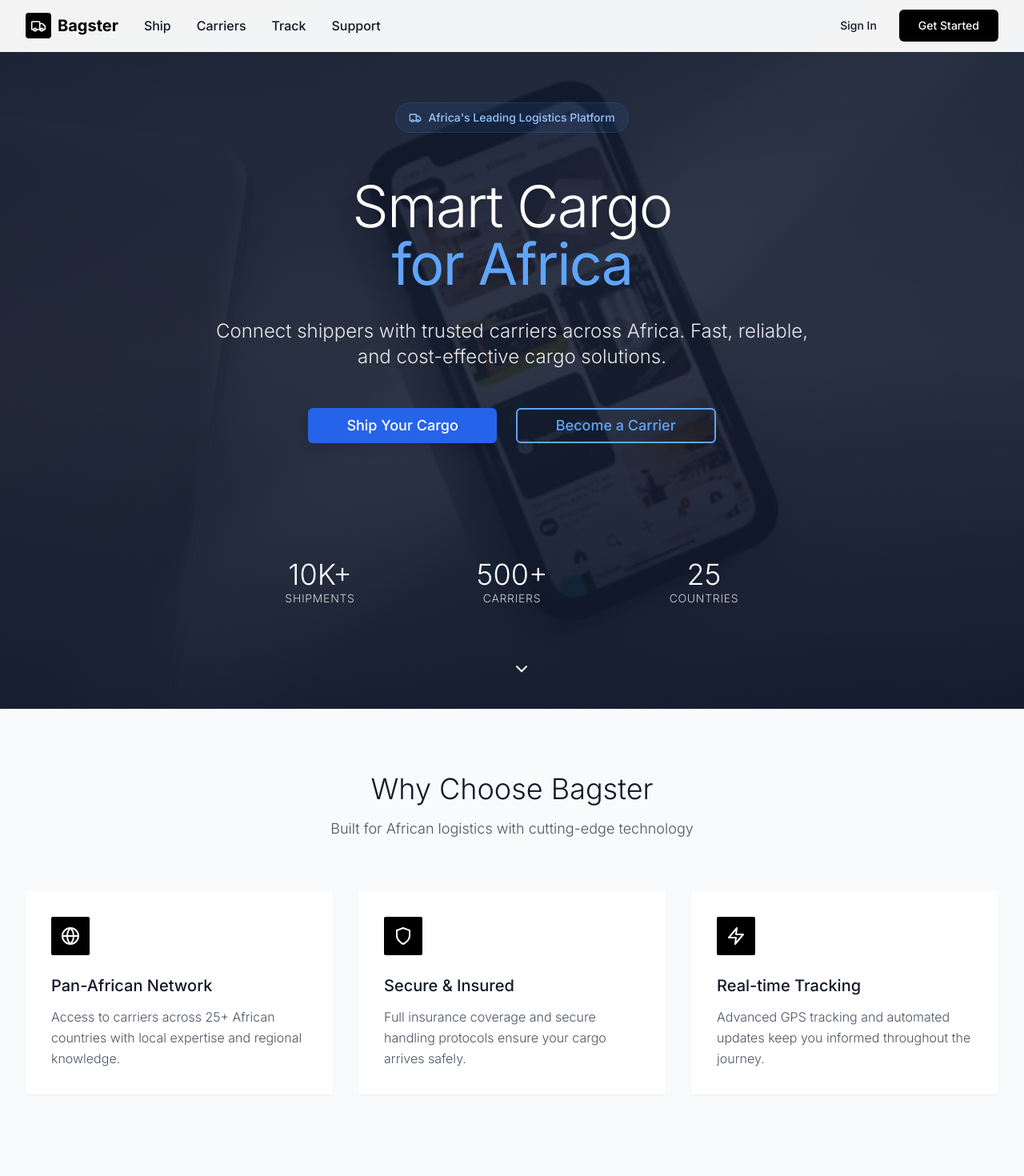
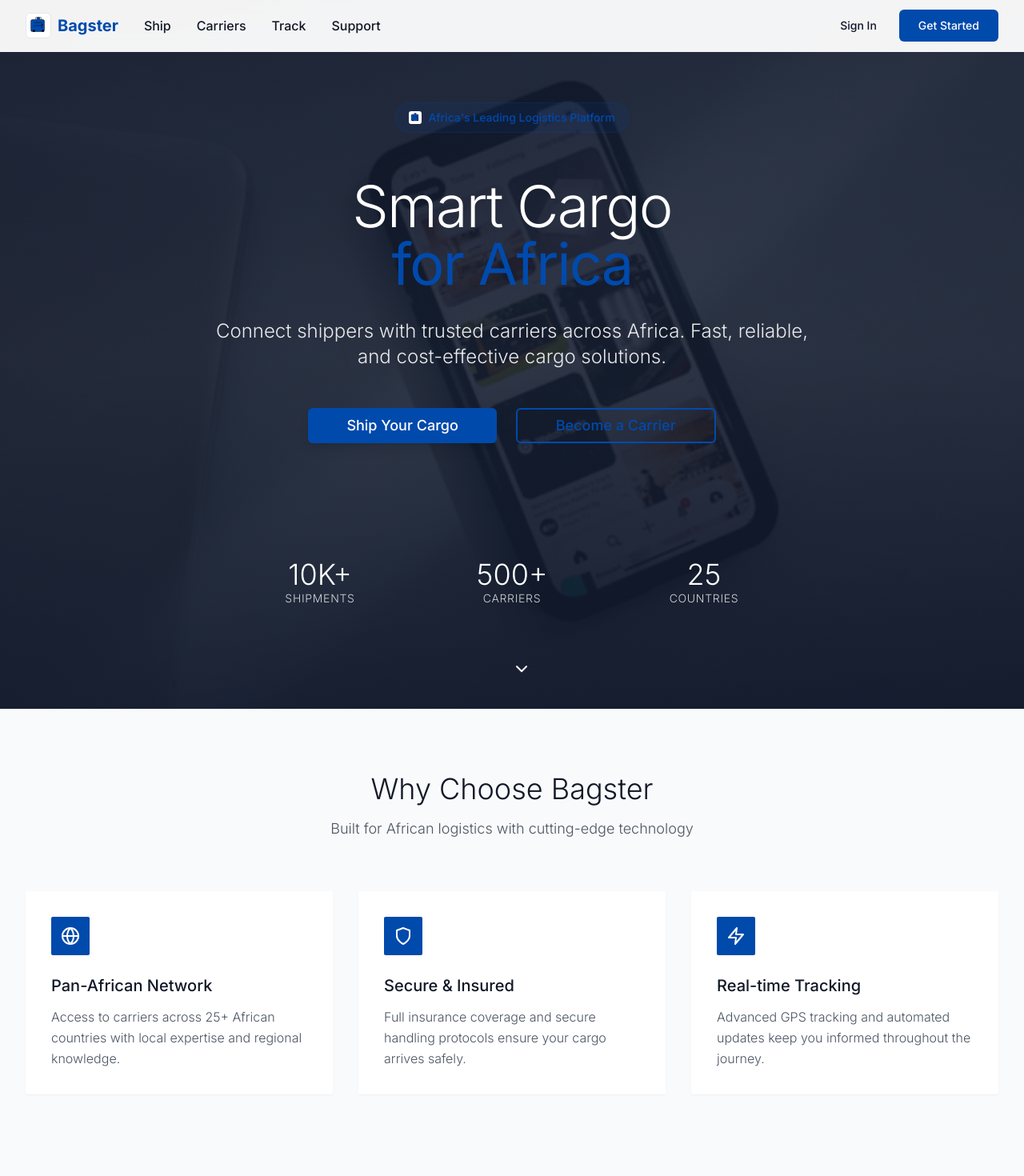
Before and after one commit to NubiagoProjects/Bagster, a Next.js app: page / in a window 1280 px wide. Shown: the top 1470 px of the page at 80% size. Built offline with nearby package versions, Linux system fonts and the light colour scheme.

Commit message:
Complete rebranding with new luggage icon, Esportica font, and brand colors #004aac

```diff
--- a/app/contact/page.tsx
+++ b/app/contact/page.tsx
@@ -128,7 +128,7 @@ export default function ContactPage() {
                   />
                 </div>
 
-                <button type="submit" className="bg-black text-white px-8 py-3 hover:bg-gray-800 transition-colors font-light group">
+                <button type="submit" className="bg-brand-primary text-white px-8 py-3 hover:bg-gray-800 transition-colors font-light group">
                   Send Message
                   <Send className="w-4 h-4 ml-2 group-hover:translate-x-1 transition-transform duration-200" />
                 </button>
--- a/app/faq/page.tsx
+++ b/app/faq/page.tsx
@@ -160,7 +160,7 @@ export default function FAQPage() {
           <Breadcrumb />
           <div className="text-center mb-16">
             <div className="flex items-center justify-center mb-8">
-              <div className="w-12 h-12 bg-black rounded flex items-center justify-center">
+              <div className="w-12 h-12 bg-brand-primary rounded flex items-center justify-center">
                 <HelpCircle className="w-6 h-6 text-white" />
               </div>
             </div>
@@ -206,7 +206,7 @@ export default function FAQPage() {
                       <div key={faqIndex} className="bg-white border border-gray-200 p-6">
                         <details className="group">
                           <summary className="flex items-center justify-between cursor-pointer">
-                            <h3 className="text-lg font-light text-gray-900 group-open:text-black">
+                            <h3 className="text-lg font-light text-gray-900 group-open:text-brand-primary">
                               {faq.question}
                             </h3>
                             <ChevronDown className="w-5 h-5 text-gray-400 group-open:rotate-180 transition-transform duration-200" />
--- a/app/help/page.tsx
+++ b/app/help/page.tsx
@@ -98,7 +98,7 @@ export default function HelpPage() {
           <Breadcrumb />
           <div className="text-center mb-16">
             <div className="flex items-center justify-center mb-8">
-              <div className="w-12 h-12 bg-black rounded flex items-center justify-center">
+              <div className="w-12 h-12 bg-brand-primary rounded flex items-center justify-center">
                 <BookOpen className="w-6 h-6 text-white" />
               </div>
             </div>
@@ -149,7 +149,7 @@ export default function HelpPage() {
                   <ul className="space-y-2">
                     {category.articles.map((article, articleIndex) => (
                       <li key={articleIndex}>
-                        <a href="/faq" className="text-gray-600 hover:text-black text-sm font-light transition-colors duration-200">
+                        <a href="/faq" className="text-gray-600 hover:text-brand-primary text-sm font-light transition-colors duration-200">
                           {article}
                         </a>
                       </li>
@@ -179,7 +179,7 @@ export default function HelpPage() {
               <div key={index} className="bg-white border border-gray-200 p-6">
                 <details className="group">
                   <summary className="flex items-center justify-between cursor-pointer">
-                    <h3 className="text-lg font-light text-gray-900 group-open:text-black">
+                    <h3 className="text-lg font-light text-gray-900 group-open:text-brand-primary">
                       {faq.question}
                     </h3>
                     <ChevronDown className="w-5 h-5 text-gray-400 group-open:rotate-180 transition-transform duration-200" />
--- a/app/layout.tsx
+++ b/app/layout.tsx
@@ -1,6 +1,7 @@
 import type { Metadata } from 'next'
 import { Inter } from 'next/font/google'
 import './globals.css'
+import '../styles/fonts.css'
 import { ToastProvider } from '@/components/ui/ToastContext'
 
 const inter = Inter({ subsets: ['latin'] })
--- a/app/page.tsx
+++ b/app/page.tsx
@@ -20,15 +20,15 @@ export default function HomePage() {
 
         <div className="relative z-10 container mx-auto px-6 py-32 text-center">
           <div className="mb-8">
-            <div className="inline-flex items-center px-4 py-2 rounded-full bg-blue-500/10 border border-blue-500/20 text-blue-300 text-sm font-medium mb-6">
-              <Truck className="w-4 h-4 mr-2" />
+            <div className="inline-flex items-center px-4 py-2 rounded-full bg-brand-primary/10 border border-brand-primary/20 text-brand-primary text-sm font-medium mb-6">
+              <Image src="/luggage-icon.svg" alt="Bagster" width={16} height={16} className="w-4 h-4 mr-2" />
               Africa's Leading Logistics Platform
             </div>
           </div>
 
           <h1 className="text-5xl lg:text-7xl font-light leading-tight tracking-tight mb-8">
             Smart Cargo
-            <span className="block font-normal text-blue-400">for Africa</span>
+            <span className="block font-normal text-brand-primary">for Africa</span>
           </h1>
           <p className="text-xl lg:text-2xl font-light max-w-3xl mx-auto leading-relaxed opacity-90 mb-12">
             Connect shippers with trusted carriers across Africa. Fast, reliable, and cost-effective cargo solutions.
@@ -36,12 +36,12 @@ export default function HomePage() {
 
           <div className="flex flex-col sm:flex-row gap-6 justify-center mb-16">
             <Link href="/shipments">
-              <Button size="lg" className="bg-blue-600 text-white hover:bg-blue-700 px-12 py-4 text-lg font-medium shadow-lg hover:shadow-xl transition-all duration-300">
+              <Button size="lg" className="bg-brand-primary text-white hover:bg-blue-700 px-12 py-4 text-lg font-medium shadow-lg hover:shadow-xl transition-all duration-300">
                 Ship Your Cargo
               </Button>
             </Link>
             <Link href="/register">
-              <Button variant="outline" size="lg" className="border-2 border-blue-400 text-blue-400 bg-transparent hover:bg-blue-400 hover:text-white px-12 py-4 text-lg font-medium transition-all duration-300">
+              <Button variant="outline" size="lg" className="border-2 border-brand-primary text-brand-primary bg-transparent hover:bg-brand-primary hover:text-white px-12 py-4 text-lg font-medium transition-all duration-300">
                 Become a Carrier
               </Button>
             </Link>
@@ -83,7 +83,7 @@ export default function HomePage() {
 
           <div className="grid md:grid-cols-3 gap-8">
             <div className="bg-white p-8 rounded-sm shadow-sm hover:shadow-md transition-shadow duration-200">
-              <div className="w-12 h-12 bg-black rounded-sm flex items-center justify-center mb-6">
+              <div className="w-12 h-12 bg-brand-primary rounded-sm flex items-center justify-center mb-6">
                 <Globe className="h-6 w-6 text-white" />
               </div>
               <h3 className="text-xl font-medium text-gray-900 mb-3">Pan-African Network</h3>
@@ -93,7 +93,7 @@ export default function HomePage() {
             </div>
 
             <div className="bg-white p-8 rounded-sm shadow-sm hover:shadow-md transition-shadow duration-200">
-              <div className="w-12 h-12 bg-black rounded-sm flex items-center justify-center mb-6">
+              <div className="w-12 h-12 bg-brand-primary rounded-sm flex items-center justify-center mb-6">
                 <Shield className="h-6 w-6 text-white" />
               </div>
               <h3 className="text-xl font-medium text-gray-900 mb-3">Secure & Insured</h3>
@@ -103,7 +103,7 @@ export default function HomePage() {
             </div>
 
             <div className="bg-white p-8 rounded-sm shadow-sm hover:shadow-md transition-shadow duration-200">
-              <div className="w-12 h-12 bg-black rounded-sm flex items-center justify-center mb-6">
+              <div className="w-12 h-12 bg-brand-primary rounded-sm flex items-center justify-center mb-6">
                 <Zap className="h-6 w-6 text-white" />
               </div>
               <h3 className="text-xl font-medium text-gray-900 mb-3">Real-time Tracking</h3>
@@ -230,10 +230,10 @@ export default function HomePage() {
           <div className="grid grid-cols-1 md:grid-cols-4 gap-8">
             <div className="space-y-4">
               <div className="flex items-center space-x-3">
-                <div className="w-10 h-10 bg-gradient-to-br from-amber-500 to-orange-500 rounded-lg flex items-center justify-center">
-                  <Truck className="w-6 h-6 text-black" />
+                <div className="w-10 h-10 bg-white rounded-lg flex items-center justify-center border border-gray-200">
+                  <Image src="/luggage-icon.svg" alt="Bagster" width={24} height={24} className="w-6 h-6" />
                 </div>
-                <span className="text-xl font-bold">Bagster</span>
+                <span className="text-xl font-brand font-bold text-brand-primary">Bagster</span>
               </div>
               <p className="text-slate-400 max-w-xs">
                 Africa's leading cargo marketplace connecting shippers with trusted carriers.
--- a/components/ui/HomepageHeader.tsx
+++ b/components/ui/HomepageHeader.tsx
@@ -2,8 +2,9 @@
 
 import { useState } from 'react'
 import Link from 'next/link'
-import { Menu, Truck } from 'lucide-react'
+import { Menu } from 'lucide-react'
 import { Button } from './Button'
+import Image from 'next/image'
 
 export default function HomepageHeader() {
   return (
@@ -12,10 +13,16 @@ export default function HomepageHeader() {
         <div className="flex justify-between items-center h-16">
           <div className="flex items-center space-x-8">
             <Link href="/" className="flex items-center space-x-2">
-              <div className="w-8 h-8 bg-black rounded flex items-center justify-center">
-                <Truck className="w-5 h-5 text-white" />
+              <div className="w-8 h-8 bg-white rounded-md border border-gray-200 flex items-center justify-center">
+                <Image
+                  src="/luggage-icon.svg"
+                  alt="Bagster Logo"
+                  width={32}
+                  height={32}
+                  className="w-8 h-8"
+                />
               </div>
-              <span className="text-xl font-bold text-black">Bagster</span>
+              <span className="text-xl font-brand font-bold text-brand-primary">Bagster</span>
             </Link>
             <div className="hidden md:flex space-x-8">
               <Link href="/shipments" className="text-gray-900 hover:text-gray-600 font-medium transition-colors">Ship</Link>
@@ -31,7 +38,7 @@ export default function HomepageHeader() {
               </Button>
             </Link>
             <Link href="/register">
-              <Button className="bg-black text-white hover:bg-gray-800 px-6">
+              <Button className="bg-brand-primary text-white hover:bg-blue-700 px-6">
                 Get Started
               </Button>
             </Link>
--- /dev/null
+++ b/styles/fonts.css
@@ -0,0 +1,37 @@
+/* Esportica Regular Font */
+@import url('https://fonts.googleapis.com/css2?family=Inter:wght@300;400;500;600;700&display=swap');
+
+/* Fallback to Inter if Esportica is not available */
+@font-face {
+  font-family: 'Esportica';
+  src: url('https://fonts.googleapis.com/css2?family=Inter:wght@400&display=swap');
+  font-weight: 400;
+  font-style: normal;
+  font-display: swap;
+}
+
+/* Brand typography classes */
+.brand-font {
+  font-family: 'Esportica', 'Inter', -apple-system, BlinkMacSystemFont, 'Segoe UI', 'Roboto', 'Oxygen', 'Ubuntu', 'Cantarell', sans-serif;
+  font-weight: 400;
+}
+
+.brand-text {
+  color: #004aac;
+}
+
+.brand-bg-primary {
+  background-color: #004aac;
+}
+
+.brand-bg-secondary {
+  background-color: #000000;
+}
+
+.brand-border-primary {
+  border-color: #004aac;
+}
+
+.brand-border-secondary {
+  border-color: #000000;
+}
--- a/tailwind.config.js
+++ b/tailwind.config.js
@@ -8,6 +8,10 @@ module.exports = {
   theme: {
     extend: {
       colors: {
+        'brand-primary': '#004aac',
+        'brand-secondary': '#000000',
+        'brand-blue': '#004aac',
+        'brand-black': '#000000',
         // Premium Blue Palette
         blue: {
           50: '#eff6ff',
@@ -108,6 +112,7 @@ module.exports = {
         },
       },
       fontFamily: {
+        'brand': ['Esportica', 'Inter', 'sans-serif'],
         sans: ['Inter', 'Poppins', 'system-ui', 'sans-serif'],
         display: ['Poppins', 'Inter', 'system-ui', 'sans-serif'],
       },
```
Also changed, not shown: app/api/page.tsx (+4 -4 lines), app/careers/page.tsx (+5 -5 lines), public/luggage-icon.svg (added), 1 other file (tests, documents, lock files or other folders).
